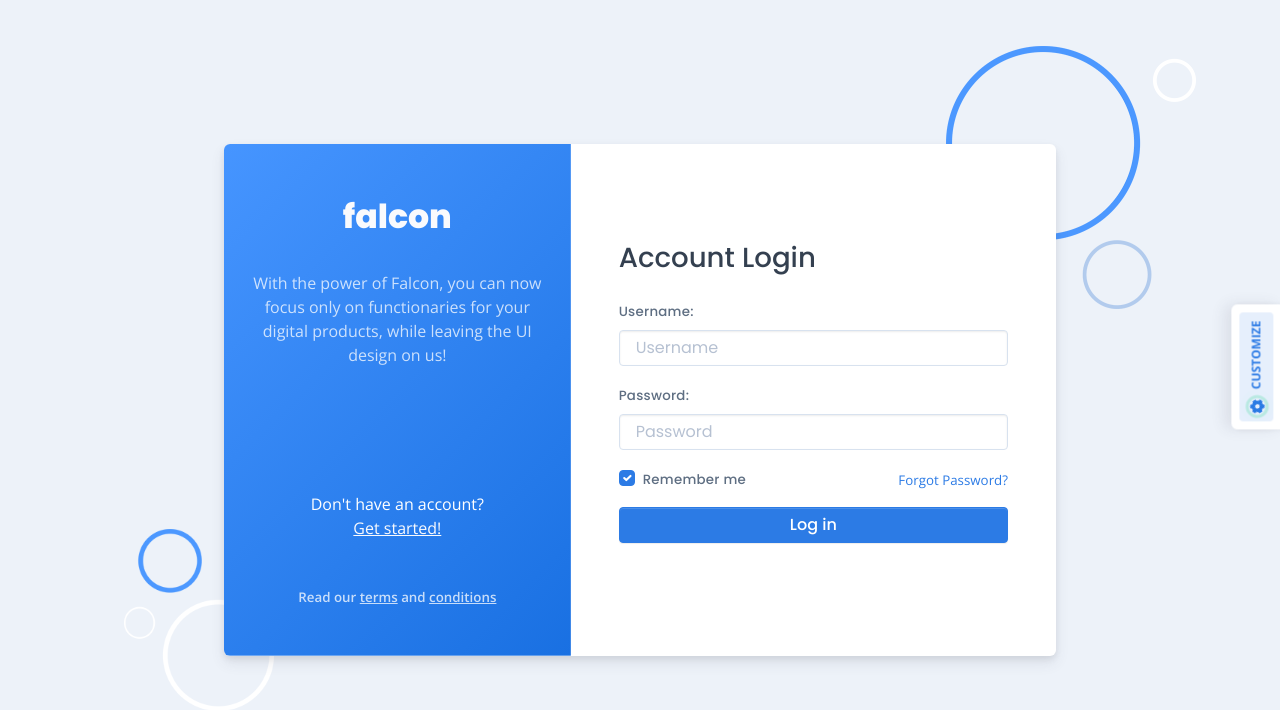
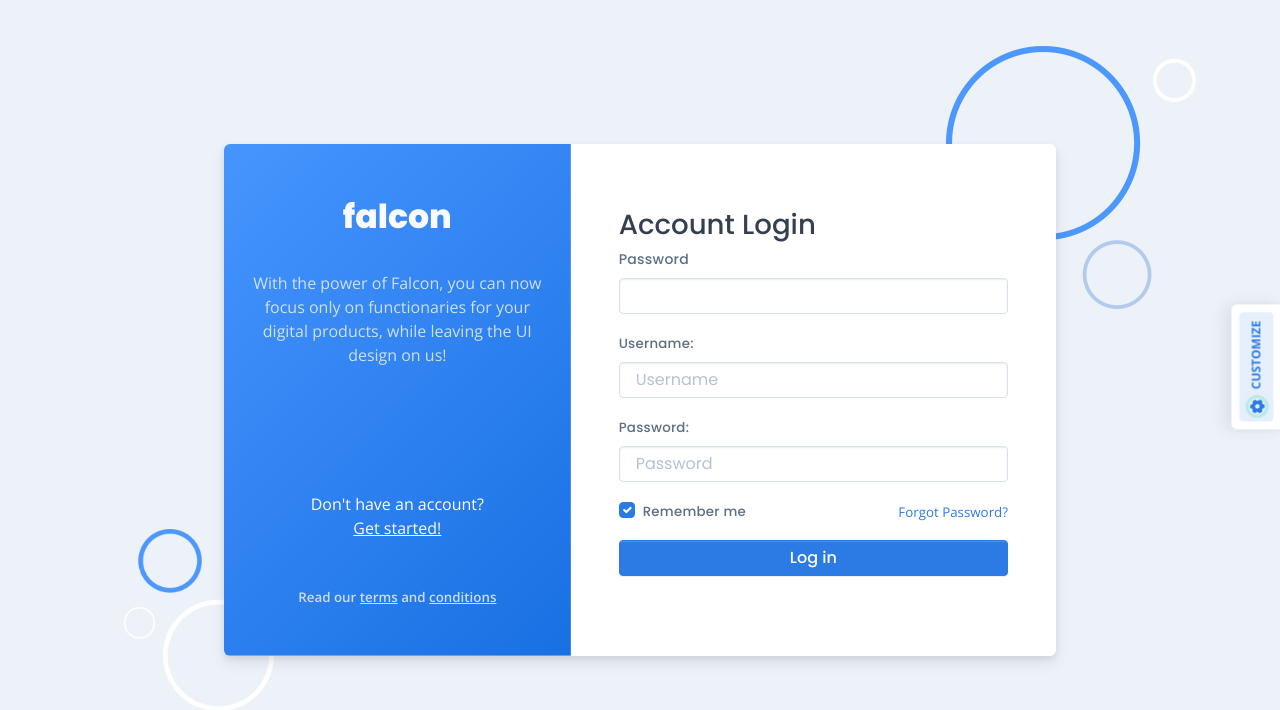
Before and after one commit to gbosikov/crm, a Django app: page /login/ in a window 1280 px wide. Shown: the top 710 px of the page. Run offline with Django 5.2, Linux system fonts and the light colour scheme; some libraries are stand-ins or nearby versions.

Commit message:
first commit

```diff
--- a/core/authentication/templates/authentication/login.html
+++ b/core/authentication/templates/authentication/login.html
@@ -69,7 +69,7 @@
                         {% csrf_token %}
 <!--                        <div class="mb-3"><label class="form-label" for="card-email">Email address</label><input class="form-control" id="card-email" type="email"></div>-->
                         <div class="mb-3">
-<!--                          <div class="d-flex justify-content-between"><label class="form-label" for="card-password">Password</label></div><input class="form-control" id="card-password" type="password">-->
+                          <div class="d-flex justify-content-between"><label class="form-label" for="card-password">Password</label></div><input class="form-control" id="card-password" type="password">
                         </div>
                           {{ form.as_p }}
                         <div class="row flex-between-center">
```
